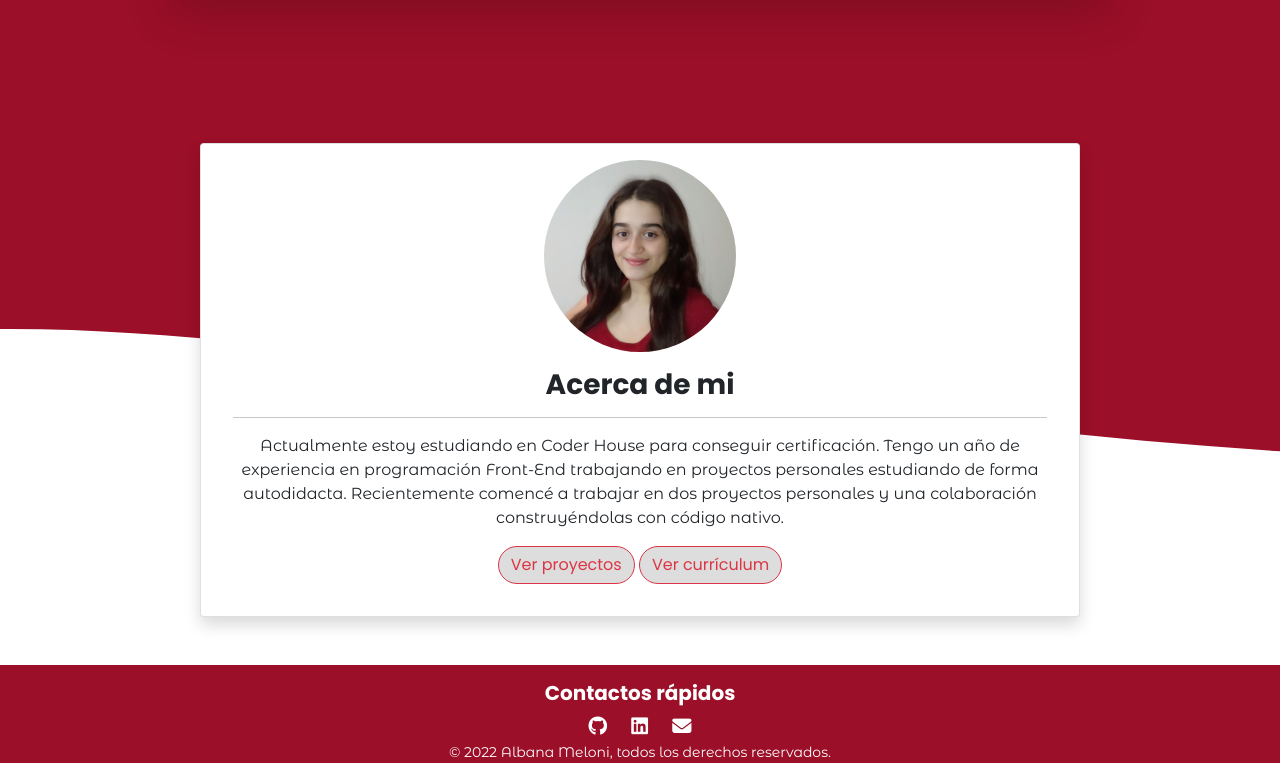
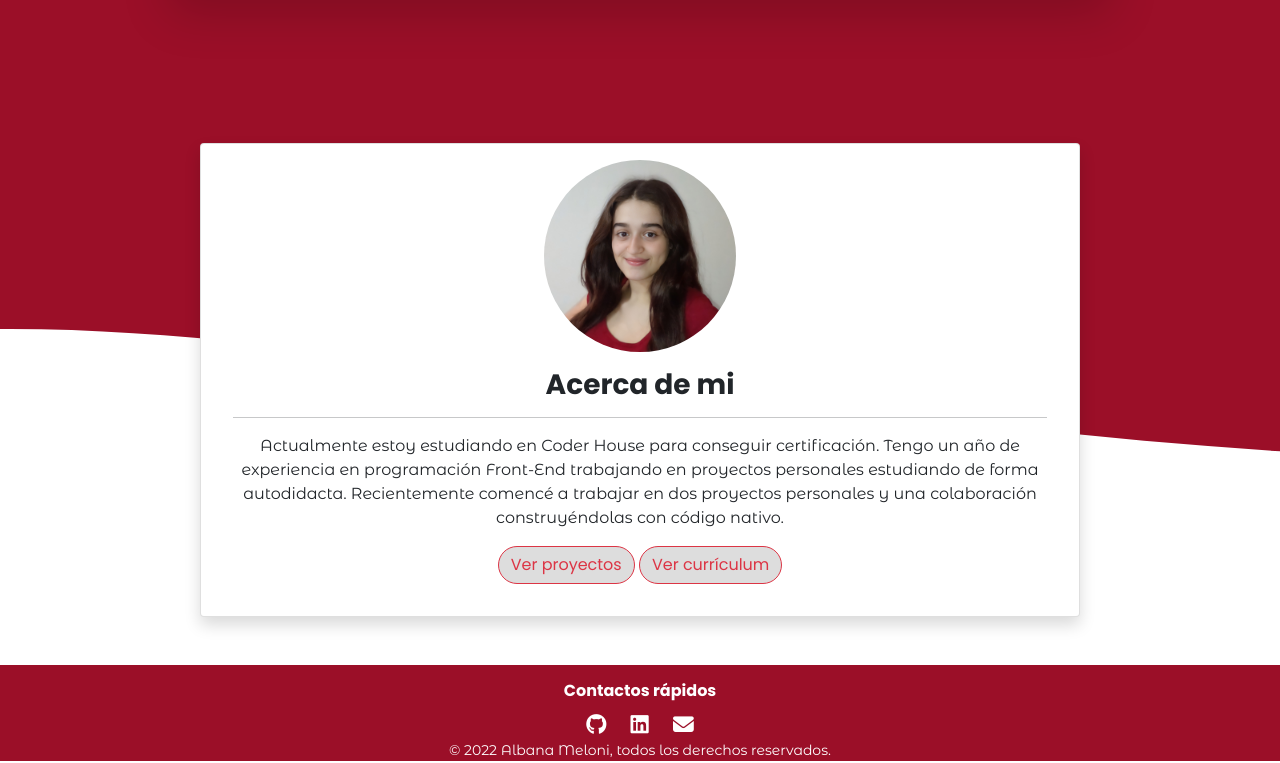
Before and after one commit to albana-meloni/portfolio, a website: page index.html in a window 1280 px wide. Shown: the part 2792-3555 px from the top of the page. Drawn offline with nearby package versions, Linux system fonts and the light colour scheme.

Commit message:
cambié el footer

```diff
--- a/scss/components/_footer.scss
+++ b/scss/components/_footer.scss
@@ -4,11 +4,15 @@
   .footer__icons {
     a {
       color: $white;
-      font-size: 1.2rem;
+      font-size: 1.3rem;
       padding: 10px;
       &:hover {
         color: $secondary-color;
       }
     }
   }
+  h5 {
+    font-size: 1rem;
+    padding: 0;
+  }
 }
```
Also changed, not shown: css/main.css.
